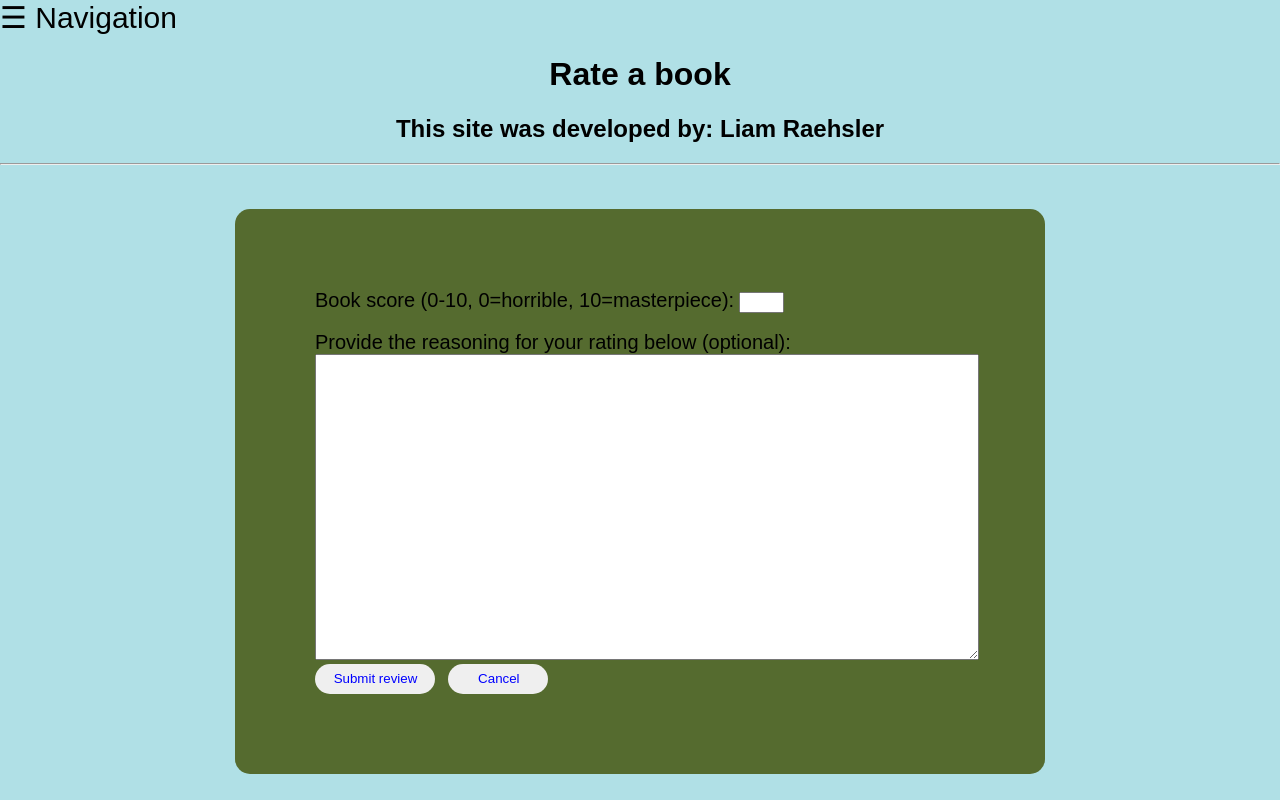
After one commit to ldr5145/Online-Bookstore, a Flask app: page /index/book_info/rate_book in a window 1280 px wide. The commit adds this page. Run offline with Flask 2, Linux system fonts and the light colour scheme; the visitor is signed in with stand-in values (Sample User, id 1).

Commit message:
Added ratings to the book table and created a page for users to rate books (not yet functional).

```diff
--- a/init_db.py
+++ b/init_db.py
@@ -1,9 +1,6 @@
 import mysql.connector as sqlcon
 import db_functionality as db_func
 import data_management as data_manage
-from flask import session
-
-session.clear()
 
 dbops = db_func.db_operations("projectdb")
 dbops.init_db()
--- a/main.py
+++ b/main.py
@@ -101,6 +101,9 @@ def display_book():
         elif 'order' in request.form:
             session['ISBN'] = request.form['ISBN']
             return redirect(url_for('order_book'))
+        elif 'rate' in request.form:
+            session['ISBN'] = request.form['ISBN']
+            return redirect(url_for('rate_book'))
         else:
             book, authors = db_ops.get_single_book_info(request.form['ISBN'])
             posts = {'book': book, 'authors': authors}
@@ -108,6 +111,15 @@ def display_book():
         return redirect(url_for('browse'))
     return render_template('book_info.html', developer='Liam Raehsler', posts=posts)
 
+@app.route("/index/book_info/rate_book", methods=["POST","GET"])
+def rate_book():
+    if 'username' not in session:
+        return redirect(url_for('login'))
+    if 'ISBN' not in session:
+        return redirect(url_for('browse'))
+    if request.method == "POST":
+        pass
+    return render_template("rate_book.html", developer='Liam Raehsler')
 
 @app.route("/index/order_book", methods=["POST", "GET"])
 def order_book():
@@ -118,7 +130,6 @@ def order_book():
     if 'username' not in session:
         return redirect(url_for('login'))
     if 'ISBN' in session:
-        print(session)
         posts['ISBN'] = session['ISBN']
         session.pop('ISBN', None)
         return render_template('order_book.html', developer='Liam Raehsler', posts=posts)
@@ -160,7 +171,6 @@ def order_book():
                         error = ['That book is currently sold out, please try again later.']
             else:
                 error = ['That book is not in our database, please try again.']
-    print(posts)
     return render_template('order_book.html', developer='Liam Raehsler', error_message=error, posts=posts)
 
 
--- /dev/null
+++ b/templates/rate_book.html
@@ -0,0 +1,40 @@
+{% extends "base_with_sidebar.html" %}
+{% block style %}
+{{ super() }}
+    #confirm{
+        width: 120px;
+        height: 30px;
+        border: none;
+        border-radius: 17px;
+        padding-left: 7px;
+        color: blue;
+    }
+    #cancel{
+        width: 100px;
+        height: 30px;
+        border: none;
+        border-radius: 17px;
+        padding-left: 7px;
+        color: blue;
+    }
+{% endblock %}
+{% block title %}Rate a book{% endblock %}
+{% block head_title %}Rate a book{% endblock %}
+{% block dev_id %}{{ super() }}{% endblock %}
+{% block submit_form %}
+<div class="main_form" style="width:650px">
+    <div id="action_div">
+        <form id="action_form" method="post">
+            <label>Book score (0-10, 0=horrible, 10=masterpiece):</label>
+            <input style="width:37px" type="number" id="user_rating" name="user_rating" min="0" max="10" step="0.5" required>
+            <br><br>
+            <label>Provide the reasoning for your rating below (optional):</label>
+            <br>
+            <textarea id="message" name="message" rows="20" cols="80" warp="hard"></textarea>
+            <input type="submit" id="confirm" name="confirm" value="Submit review">
+            &nbsp;
+            <input type="submit" id="cancel" name="cancel" value="Cancel">
+        </form>
+    </div>
+</div>
+{% endblock %}
```
Also changed, not shown: db_functionality.py (+6 -4 lines), templates/book_info.html (+28 -0 lines).
